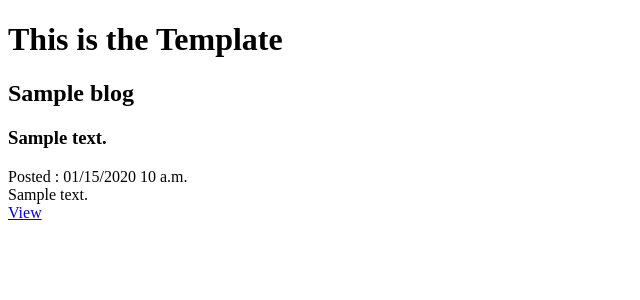
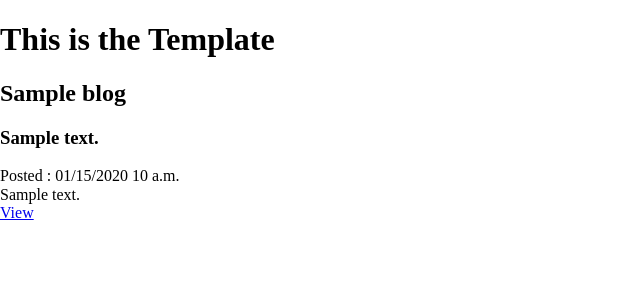
Before and after one commit to seapagan/pyBlog, a Django app: template blog/templates/blog/index.html in a window 1280 px wide. Shown: the top 300 px of the page, without its empty margins (0-640 px from the left). Run offline with Django 3.2, Linux system fonts and the light colour scheme; the template is opened without the code that fills it: most values are stand-ins (such as "Sample title", 1, 10 or a date in 2020); data that the repository does not hold is empty.

Commit message:
Add google fonts and normalize.css, site.css
Signed-off-by: Grant Ramsay <seapagan@gmail.com>

```diff
--- a/blog/templates/blog/_base.html
+++ b/blog/templates/blog/_base.html
@@ -1,3 +1,4 @@
+{% load static %}
 <!DOCTYPE html>
 <html lang="en">
 
@@ -5,6 +6,16 @@
     <meta charset="UTF-8">
     <meta http-equiv="X-UA-Compatible" content="IE=edge">
     <meta name="viewport" content="width=device-width, initial-scale=1.0">
+    <link rel="preconnect" href="https://fonts.googleapis.com">
+    <link rel="preconnect" href="https://fonts.gstatic.com" crossorigin>
+    <link rel="stylesheet"
+      href="https://cdnjs.cloudflare.com/ajax/libs/normalize/8.0.1/normalize.min.css"
+      integrity="sha512-NhSC1YmyruXifcj/KFRWoC561YpHpc5Jtzgvbuzx5VozKpWvQ+4nXhPdFgmx8xqexRcpAglTj9sIBWINXa8x5w=="
+      crossorigin="anonymous" referrerpolicy="no-referrer" />
+    <link
+      href="https://fonts.googleapis.com/css2?family=Roboto:ital,wght@0,400;0,700;1,400;1,700&display=swap"
+      rel="stylesheet" />
+    <link rel="stylesheet" href="{% static 'blog/site.css' %}" />
     <title>Test Blog</title>
   </head>
 
```
